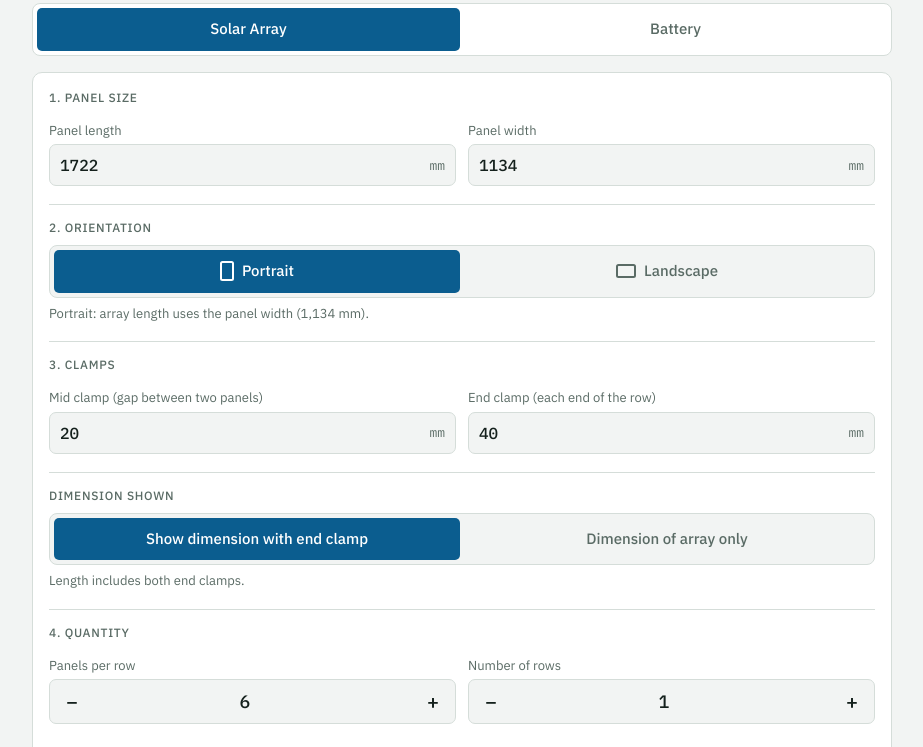
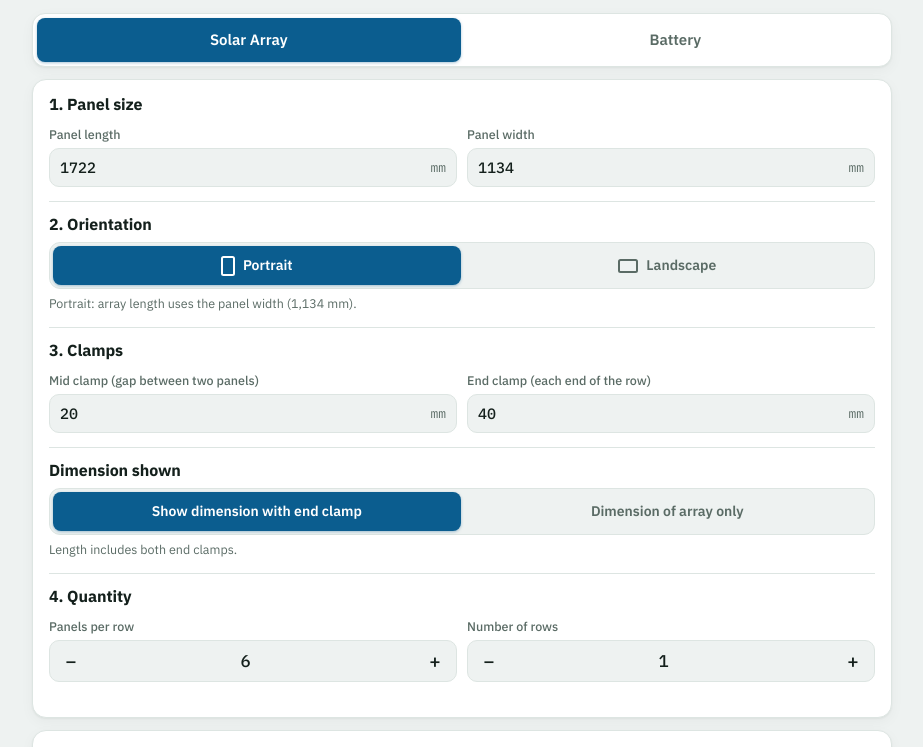
Before and after one commit to Supergagagagaga/Array-length, a plain HTML site: page index.html in a window 1280 px wide. Shown: the part 110-857 px from the top of the page, without its empty margins (178-1101 px from the left). Drawn offline with Linux system fonts and the light colour scheme.

Commit message:
Add files via upload

```diff
--- a/index.html
+++ b/index.html
@@ -5,7 +5,7 @@
 <meta name="viewport" content="width=device-width, initial-scale=1, viewport-fit=cover">
 <title>Solar Array / Battery information</title>
 <link rel="preconnect" href="https://fonts.googleapis.com">
-<link rel="stylesheet" href="https://fonts.googleapis.com/css2?family=IBM+Plex+Mono:wght@400;500;600&family=IBM+Plex+Sans:wght@400;500;600&display=swap">
+<link rel="stylesheet" href="https://fonts.googleapis.com/css2?family=IBM+Plex+Mono:wght@400;500;600&family=IBM+Plex+Sans:wght@400;500;600;700&display=swap">
 <style>
   /* Layout: one column tool with two tabs. Each tab: inputs on top, big result readout, then a to-scale drawing. */
   :root {
@@ -112,6 +112,47 @@
   .chk { display: flex; align-items: center; gap: 8px; font-size: 14px; margin-top: 14px; }
   @media (max-width: 520px) { .results { grid-template-columns: 1fr; } }
   @media (prefers-reduced-motion: no-preference) { .seg button { transition: background .15s, color .15s; } }
+
+  /* ---- Modern compact refresh ---- */
+  :root {
+    --bg: #eef2f1; --surface: #ffffff; --line: #dde5e2; --radius: 14px;
+    --shadow: 0 1px 2px rgba(16, 32, 28, .05), 0 4px 14px rgba(16, 32, 28, .04);
+  }
+  @media (prefers-color-scheme: dark) { :root:not([data-theme="light"]) { --bg: #0c1311; --surface: #141d1a; --line: #25322e; --shadow: 0 1px 2px rgba(0,0,0,.4); } }
+  :root[data-theme="dark"] { --bg: #0c1311; --surface: #141d1a; --line: #25322e; --shadow: 0 1px 2px rgba(0,0,0,.4); }
+  body { font-size: 14px; padding-block: 16px 32px; }
+  .wrap { gap: 12px; }
+  .pane { gap: 12px; }
+  h1 { font-size: 24px; font-weight: 700; letter-spacing: -0.02em; }
+  .sub { font-size: 13px; line-height: 1.45; max-width: 62ch; }
+  .card, .res { border-radius: var(--radius); box-shadow: var(--shadow); padding: 14px 16px; }
+  .res.main { border-color: var(--accent); box-shadow: 0 0 0 1px var(--accent), var(--shadow); }
+  /* Headings: larger and bold */
+  .card > .label, .sec-title, #t-panel {
+    font-size: 16px; font-weight: 700; color: var(--fg); text-transform: none; letter-spacing: -0.005em; line-height: 1.3;
+  }
+  .sec-title { margin: 14px 0 0; padding-top: 12px; border-top: 1px solid var(--line); }
+  .card > .label:first-child { margin-bottom: 0; }
+  .res .label { font-size: 12px; font-weight: 700; letter-spacing: 0.07em; }
+  /* Controls */
+  .seg { border-radius: 11px; padding: 3px; gap: 3px; margin-top: 8px; background: var(--bg); }
+  .seg button { border-radius: 8px; padding: 9px 8px; font-size: 14px; font-weight: 600; }
+  .seg button[aria-pressed="true"] { box-shadow: 0 1px 3px rgba(11, 93, 143, .35); }
+  .seg.top { background: var(--surface); box-shadow: var(--shadow); border-radius: 13px; padding: 4px; }
+  .seg.top button { padding: 11px 8px; font-size: 15px; }
+  .grid { gap: 10px; margin-top: 10px; }
+  .field label { font-size: 12.5px; font-weight: 500; }
+  .inp, .step, .sel { border-radius: 10px; }
+  .inp input { padding: 9px 10px; font-size: 15px; }
+  .inp:focus-within, .step:focus-within { border-color: var(--accent); box-shadow: 0 0 0 3px color-mix(in srgb, var(--accent) 18%, transparent); }
+  .step button { width: 42px; font-size: 19px; }
+  .step input { font-size: 17px; padding: 9px 0; }
+  .hint { font-size: 12.5px; margin-top: 5px; }
+  .rowcfg { margin-top: 10px; padding-top: 2px; }
+  .big { font-weight: 600; font-size: clamp(24px, 6.5vw, 34px); }
+  .legend { font-size: 12.5px; margin-top: 8px; }
+  .off-wrap .seg, .off-wrap .inp { height: 44px; }
+  @media (max-width: 520px) { .results { grid-template-columns: 1fr 1fr; gap: 10px; } .res { padding: 12px; } .res .m { font-size: 12px; } }
 </style>
 
 </head>
```
